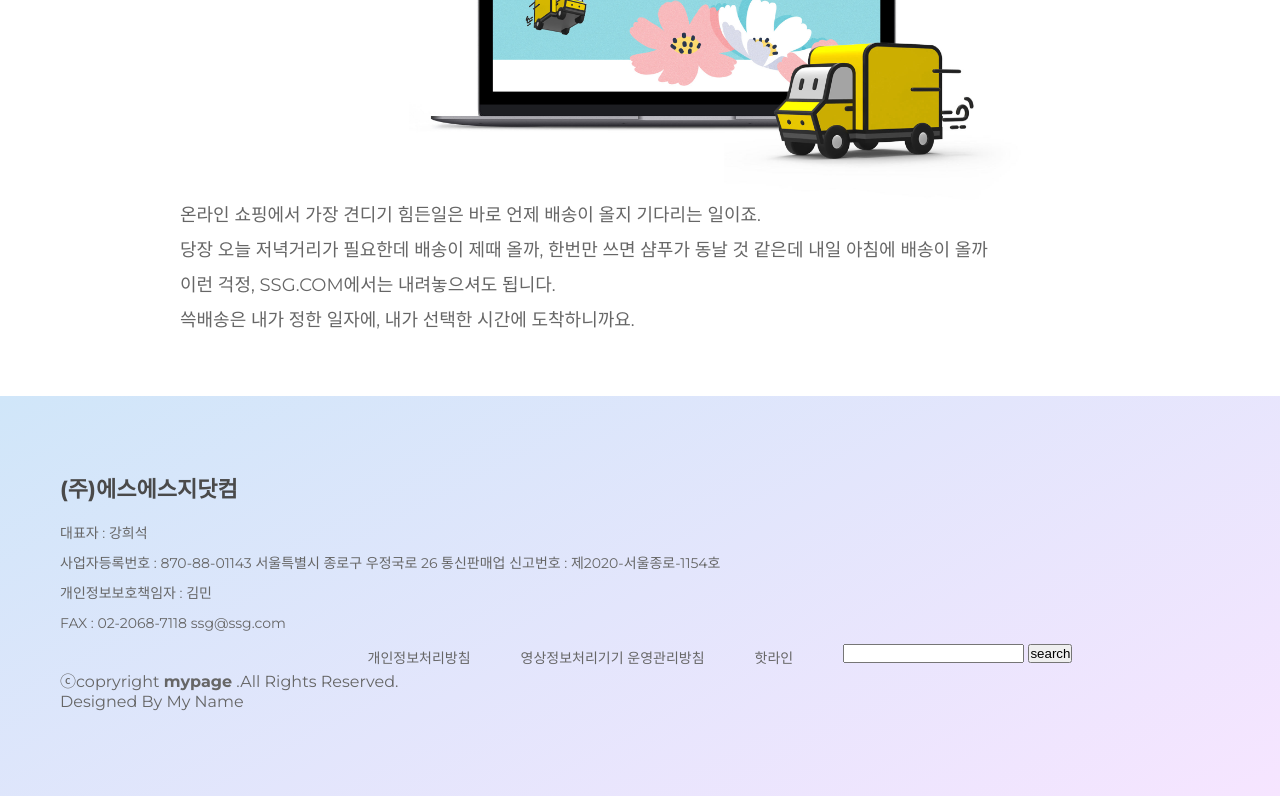
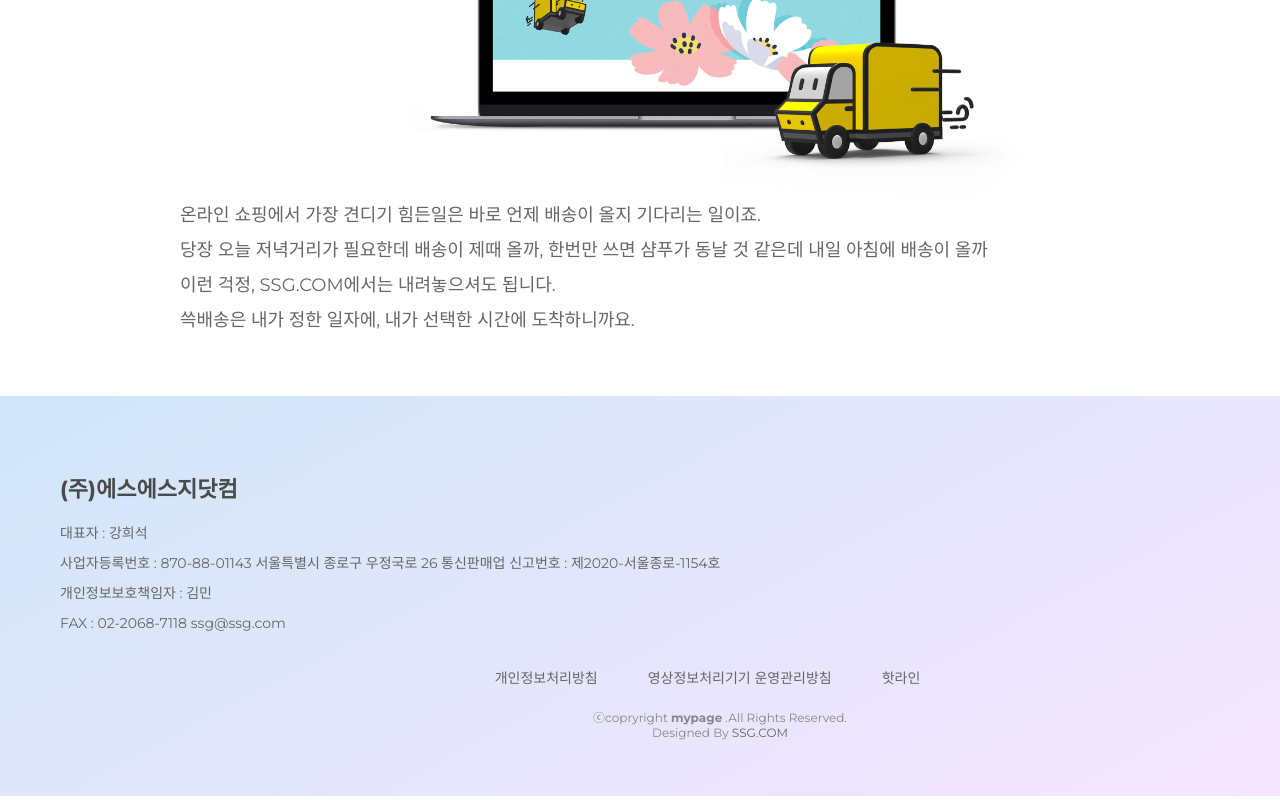
Before and after one commit to yunjeong920/sass-page, a plain HTML site: page index.html in a window 1280 px wide. Shown: the part 2804-3604 px from the top of the page. Drawn offline with Linux system fonts and the light colour scheme; a web font is replaced by a local one.

Commit message:
메인완성

```diff
--- a/asset/scss/footer.scss
+++ b/asset/scss/footer.scss
@@ -21,11 +21,19 @@
       }
     }
     .foot-bottom{
+      display: -webkit-box;
+      display: -ms-flexbox;
       display: flex;
+      -webkit-box-pack: center;
+      -ms-flex-pack: center;
       justify-content: center;
       height: 30px;
       line-height: 30px;
+      margin-top: 20px;
+      margin-bottom: 20px;
       nav ul{
+        display: -webkit-box;
+        display: -ms-flexbox;
         display: flex;
         li{
           font-size: 14px;
@@ -35,9 +43,11 @@
           }
         }
       }
-      .search{
-        padding-left: 25px;
-      }
+    }
+    .container2{
+      font-size: 12px;
+      text-align: center;
+      color: #888;
     }
   }
 }
--- a/asset/scss/style.scss
+++ b/asset/scss/style.scss
@@ -5,7 +5,7 @@
 @import "initial.scss";// css 초기화
 @import "common.scss";// 공통 요소
 @import "component.scss";// 공통 컴포넌트
-@import "nav.scss";// 공통 레이아웃
+@import "nav.scss";// 네비게이션
 @import "footer.scss";
 
 //페이지 분화
--- a/index.html
+++ b/index.html
@@ -129,12 +129,6 @@
                 <li><a href="#">핫라인</a></li>
               </ul>
             </nav>
-            <div class="search">
-              <form action="">
-                <input type="search" name="search">
-                <input type="submit" value="search">
-              </form>
-            </div>
           </div>
         </div>
         <div class="container2">
@@ -143,7 +137,7 @@
             ⓒcopryright <strong>mypage</strong> .All Rights Reserved.
           </div>
           <div class="credits">
-            Designed By <a href="mailto:mymail@naver.com">My Name</a>
+            Designed By <a href="http://company.ssg.com/main.ssg">SSG.COM</a>
           </div>
         </div>
       </div>
```
Also changed, not shown: asset/css/style.css.
